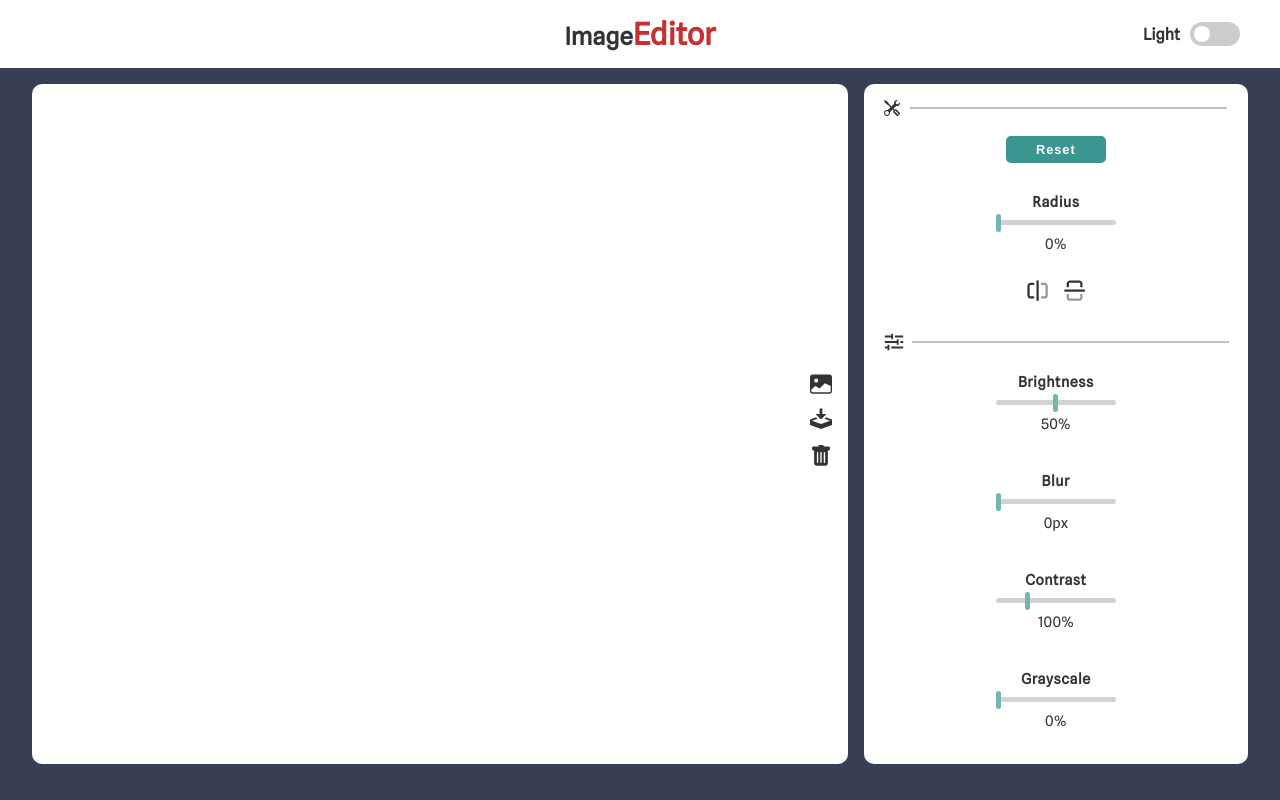
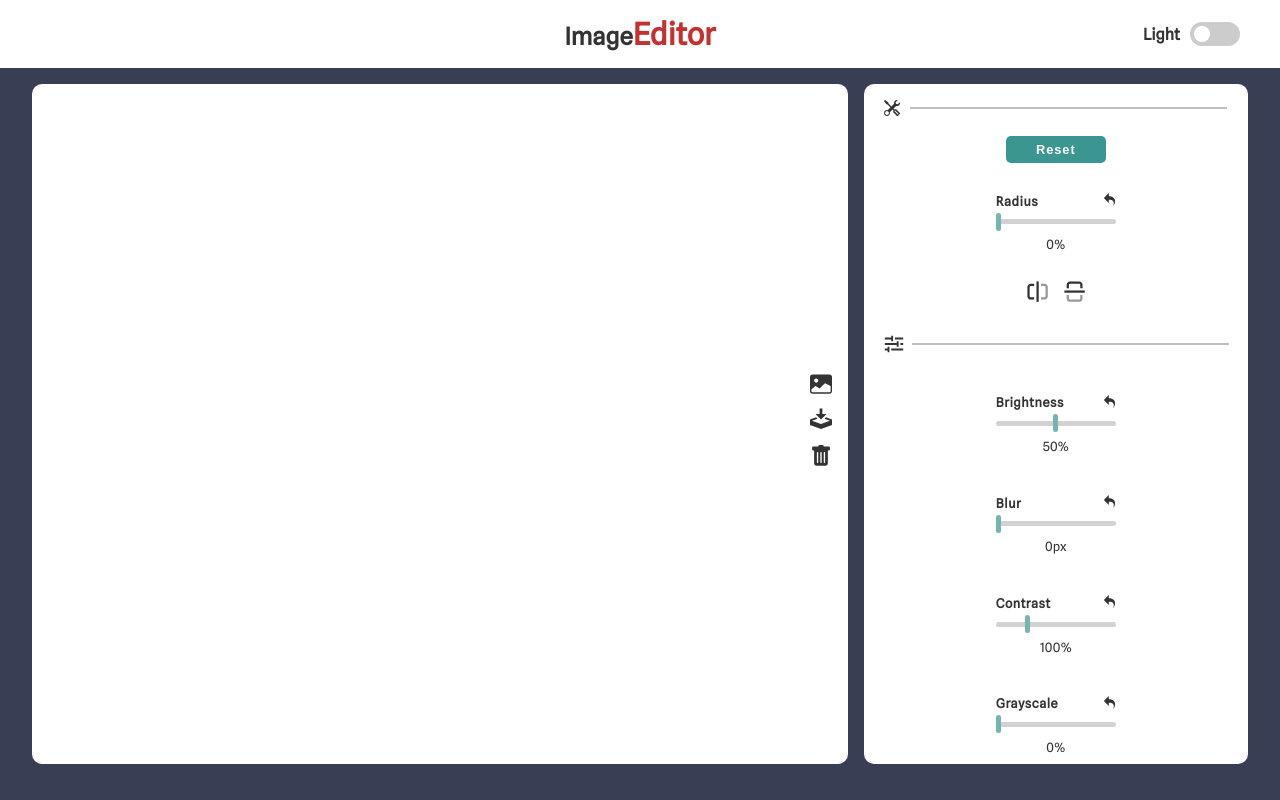
Before and after one commit to sajadgnf/image-editor, a React (Create React App) app: page / in a window 1280 px wide. Built offline with nearby package versions, Linux system fonts and the light colour scheme.

Commit message:
add undo button and download button

```diff
--- a/package.json
+++ b/package.json
@@ -6,6 +6,7 @@
     "@testing-library/jest-dom": "^5.16.2",
     "@testing-library/react": "^12.1.2",
     "@testing-library/user-event": "^13.5.0",
+    "dom-to-image": "^2.6.0",
     "node-sass": "^7.0.1",
     "react": "^17.0.2",
     "react-dom": "^17.0.2",
--- a/src/components/Editor.js
+++ b/src/components/Editor.js
@@ -14,7 +14,7 @@ import { CgEditFlipH, CgEditFlipV } from "react-icons/cg"
 
 const Editor = ({ dark }) => {
 
-    const { state, dispatch } = useContext(editorContext)
+    const { state, dispatch, initialState } = useContext(editorContext)
 
     const [range, setRange] = useState({
         radius: 0,
@@ -31,16 +31,37 @@ const Editor = ({ dark }) => {
         sepia: 0
     })
 
+    // get the inputs changes
+    const rangeHandler = event => {
 
-    const RangeHandler = event => {
         setRange({
             ...range,
             [event.target.name]: event.target.value
         })
 
-        dispatch({ type: event.target.name.toUpperCase(), payload: (event.target.value) })
+        dispatch({
+            type: event.target.name.toUpperCase(),
+            payload: event.target.value
+        })
     }
 
+    // undo the change for each input
+    const undoHandler = event => {
+        event.preventDefault()
+        const name = event.currentTarget.parentNode.nextElementSibling.name
+
+        setRange({
+            ...range,
+            [name]: initialState[name]
+        })
+
+        dispatch({
+            type: name.toUpperCase(),
+            payload: initialState[name]
+        })
+    }
+
+    // image change scale handle
     const scaleHandler = event => {
 
         const button = event.currentTarget.dataset.name
@@ -54,6 +75,7 @@ const Editor = ({ dark }) => {
 
     }
 
+    // render page after restart
     useEffect(() => {
         if (state.reset) {
             setRange({ ...state })
@@ -79,6 +101,8 @@ const Editor = ({ dark }) => {
 
             {/* radius */}
             <div>
+
+                {/* top line */}
                 <div className={styles.toolsIcon}>
                     <BsTools />
                     <span className={styles.line}></span>
@@ -88,19 +112,25 @@ const Editor = ({ dark }) => {
                     <button onClick={() => dispatch({ type: "RESET" })}>Reset</button>
                 </div>
 
+                {/* radius input */}
                 <div className={styles.radiusContainer}>
                     <form className={styles.rangeForm}>
+                        <div className={styles.rangeContent}>
                             <label htmlFor="">Radius</label>
+                            <button className={styles.undo} onClick={event => undoHandler(event)}><ImUndo2 /></button>
+                        </div>
+
                         <input
                             name="radius"
                             value={radius}
                             max='50'
                             type="range"
-                            onChange={event => RangeHandler(event)}
+                            onChange={event => rangeHandler(event)}
                             className={styles.range}
                         />
                         <span>{radius}%</span>
                     </form>
+
                     <div className={styles.flipButtons}>
                         <button
                             data-name='scaleX'
@@ -118,156 +148,177 @@ const Editor = ({ dark }) => {
 
             {/* setting */}
             <div className={styles.settingContainer}>
+
+                {/* top line */}
                 <div className={styles.settingIcon}>
                     <BiSlider />
                     <span className={styles.line}></span>
                 </div>
 
+                {/* range inputs */}
                 <div className={styles.toolsContainer}>
                     <form className={styles.rangeForm}>
+                        <div className={styles.rangeContent}>
                             <label htmlFor="">Brightness</label>
+                            <button onClick={event => undoHandler(event)}><ImUndo2 /></button>
+                        </div>
+
                         <input
                             name="brightness"
                             value={brightness}
                             type="range"
-                            onChange={event => RangeHandler(event)}
+                            onChange={event => rangeHandler(event)}
                             className={styles.range}
                         />
                         <span>{brightness}%</span>
-                        <div className={styles.flipButtons}>
-                        </div>
                     </form>
                 </div>
 
                 <div className={styles.toolsContainer}>
                     <form className={styles.rangeForm}>
+                        <div className={styles.rangeContent}>
                             <label htmlFor="">Blur</label>
+                            <button onClick={event => undoHandler(event)}><ImUndo2 /></button>
+                        </div>
+
                         <input
                             name='blur'
                             value={blur}
                             max='10'
                             type="range"
-                            onChange={event => RangeHandler(event)}
+                            onChange={event => rangeHandler(event)}
                             className={styles.range}
                         />
                         <span>{blur}px</span>
-                        <div className={styles.flipButtons}>
-                        </div>
                     </form>
                 </div>
 
                 <div className={styles.toolsContainer}>
                     <form className={styles.rangeForm}>
+                        <div className={styles.rangeContent}>
                             <label htmlFor="">Contrast</label>
+                            <button onClick={event => undoHandler(event)}><ImUndo2 /></button>
+                        </div>
+
                         <input
                             name="contrast"
                             value={contrast}
                             max="400"
                             type="range"
-                            onChange={event => RangeHandler(event)}
+                            onChange={event => rangeHandler(event)}
                             className={styles.range}
                         />
                         <span>{contrast}%</span>
-                        <div className={styles.flipButtons}>
-                        </div>
                     </form>
                 </div>
 
                 <div className={styles.toolsContainer}>
                     <form className={styles.rangeForm}>
+                        <div className={styles.rangeContent}>
                             <label htmlFor="">Grayscale</label>
+                            <button onClick={event => undoHandler(event)}><ImUndo2 /></button>
+                        </div>
+
                         <input
                             name="grayscale"
                             value={grayscale}
                             type="range"
-                            onChange={event => RangeHandler(event)}
+                            onChange={event => rangeHandler(event)}
                             className={styles.range}
                         />
                         <span>{grayscale}%</span>
-                        <div className={styles.flipButtons}>
-                        </div>
                     </form>
                 </div>
 
                 <div className={styles.toolsContainer}>
                     <form className={styles.rangeForm}>
+                        <div className={styles.rangeContent}>
                             <label htmlFor="">Hue</label>
+                            <button onClick={event => undoHandler(event)}><ImUndo2 /></button>
+                        </div>
+
                         <input
                             name="hue"
                             value={hue}
                             max="400"
                             type="range"
-                            onChange={event => RangeHandler(event)}
+                            onChange={event => rangeHandler(event)}
                             className={styles.range}
                         />
                         <span className={styles.degree}>{hue} deg</span>
-                        <div className={styles.flipButtons}>
-                        </div>
                     </form>
                 </div>
 
                 <div className={styles.toolsContainer}>
                     <form className={styles.rangeForm}>
+                        <div className={styles.rangeContent}>
                             <label htmlFor="">Invert</label>
+                            <button onClick={event => undoHandler(event)}><ImUndo2 /></button>
+                        </div>
+
                         <input
                             name="invert"
                             value={invert}
                             type="range"
-                            onChange={event => RangeHandler(event)}
+                            onChange={event => rangeHandler(event)}
                             className={styles.range}
                         />
                         <span>{invert}%</span>
-                        <div className={styles.flipButtons}>
-                        </div>
                     </form>
                 </div>
 
                 <div className={styles.toolsContainer}>
                     <form className={styles.rangeForm}>
+                        <div className={styles.rangeContent}>
                             <label htmlFor="">Opacity</label>
+                            <button onClick={event => undoHandler(event)}><ImUndo2 /></button>
+                        </div>
+
                         <input
                             name="opacity"
                             value={opacity}
                             type="range"
-                            onChange={event => RangeHandler(event)}
+                            onChange={event => rangeHandler(event)}
                             className={styles.range}
                         />
                         <span>{opacity}%</span>
-                        <div className={styles.flipButtons}>
-                        </div>
                     </form>
                 </div>
 
                 <div className={styles.toolsContainer}>
                     <form className={styles.rangeForm}>
+                        <div className={styles.rangeContent}>
                             <label htmlFor="">Saturation</label>
+                            <button onClick={event => undoHandler(event)}><ImUndo2 /></button>
+                        </div>
+
                         <input
                             name="saturation"
                             value={saturation}
                             max="300"
                             type="range"
-                            onChange={event => RangeHandler(event)}
+                            onChange={event => rangeHandler(event)}
                             className={styles.range}
                         />
                         <span>{saturation}%</span>
-                        <div className={styles.flipButtons}>
-                        </div>
                     </form>
                 </div>
 
                 <div className={styles.toolsContainer}>
                     <form className={styles.rangeForm}>
+                        <div className={styles.rangeContent}>
                             <label htmlFor="">Sepia</label>
+                            <button onClick={event => undoHandler(event)}><ImUndo2 /></button>
+                        </div>
+
                         <input
                             name="sepia"
                             value={sepia}
                             type="range"
-                            onChange={event => RangeHandler(event)}
+                            onChange={event => rangeHandler(event)}
                             className={styles.range}
                         />
                         <span>{sepia}%</span>
-                        <div className={styles.flipButtons}>
-                        </div>
                     </form>
                 </div>
             </div>
--- a/src/components/Editor.module.scss
+++ b/src/components/Editor.module.scss
@@ -35,16 +35,16 @@
     }
 }
 
-.settingIcon{
+.settingIcon {
     font-size: 22px;
 }
 
-.resetButton{
+.resetButton {
     @include flexStyle;
     margin: 30px 0;
     scroll-snap-align: center;
 
-button{
+    button {
         @include btnStyle;
         background-color: rgb(59, 150, 145);
         color: #fff;
@@ -70,23 +70,30 @@ button{
     margin: 50px 20px;
 }
 
-.radiusContainer{
+.radiusContainer {
     flex-direction: column;
 }
 
 .rangeForm {
-    position: relative;
+    text-align: center;
+
+    .rangeContent {
+        @include flexStyle;
+        justify-content: space-between;
 
         label {
             font-weight: bold;
             font-size: 0.8rem;
-        letter-spacing: .5px;
+            letter-spacing: 0.5px;
         }
+
+        button {
+            @include btnStyle;
+        }
+    }
+
     span {
         font-size: 0.8rem;
-        position: absolute;
-        top: 3px;
-        left: 100px;
     }
     .degree {
         left: 88px;
@@ -136,7 +143,6 @@ button{
     font-size: 1.3rem;
 }
 
-
 @media (min-width: 720px) {
     .editorContainer {
         grid-column: span 1;
@@ -149,7 +155,7 @@ button{
     }
 
     .toolsContainer {
-        margin: 0 40px;
+        margin: 40px;
     }
 
     .toolsIcon,
@@ -157,29 +163,18 @@ button{
         display: flex;
     }
 
-    .resetButton{
+    .resetButton {
         margin-top: 0;
 
         button {
             padding: 6px 20px;
             width: 100px;
-            font-size: .8rem;
+            font-size: 0.8rem;
         }
     }
 
     .settingContainer {
         display: block;
-    }
-
-    .rangeForm {
-        @include flexStyle;
-        flex-direction: column;
-
-        label,
-        span {
-            font-size: 0.9rem;
-            position: static;
-        }
     }
 
     .flipButtons {
--- a/src/components/ImageDisplay.js
+++ b/src/components/ImageDisplay.js
@@ -1,4 +1,5 @@
 import React, { useContext, useRef, useState } from 'react';
+import domtoimage from "dom-to-image"
 
 // styles
 import styles from "./ImageDisplay.module.scss"
@@ -12,7 +13,7 @@ import { editorContext } from '../context/EditorContextProvider';
 
 const ImageDisplay = ({ dark }) => {
 
-    const { state, dispatch } = useContext(editorContext)
+    const { state } = useContext(editorContext)
     const [uploadedImage, setUploadedImage] = useState(null)
     const btnRef = useRef()
     const imageRef = useRef()
@@ -29,15 +30,25 @@ const ImageDisplay = ({ dark }) => {
         btnRef.current.value = ""
     }
 
-
-    // style image
-    const { radius, brightness, blur, contrast, grayscale, hue, invert, opacity, saturation, sepia, scaleX, scaleY } = state
+    // add changes to image
+    const { radius,
+        brightness,
+        blur,
+        contrast,
+        grayscale,
+        hue,
+        invert,
+        opacity,
+        saturation,
+        sepia,
+        scaleX,
+        scaleY
+    } = state
 
     if (imageRef.current) {
         imageRef.current.style.borderRadius = `${radius}%`
 
-        imageRef.current.style.transform = `scale(${scaleY}) scaleX(${scaleX})`
-        // imageRef.current.style.transform = ``
+        imageRef.current.style.transform = `scaleY(${scaleY}) scaleX(${scaleX})`
 
         imageRef.current.style.filter = `
         brightness(${brightness * 2}%)
@@ -52,6 +63,18 @@ const ImageDisplay = ({ dark }) => {
         `
     }
 
+    const downloadHandler = () => {
+        domtoimage.toPng(imageRef.current)
+            .then(dataUrl => {
+                let link = document.createElement('a');
+                link.setAttribute('crossorigin', "anonymous")
+                link.download = 'my-image.png';
+                link.href = dataUrl;
+                link.click();
+                document.styleSheets["https://fonts.googleapis.com/css2?family=Spline+Sans&display=swap" ].cssRules
+            });
+    }
+
     return (
         <div className={`${styles.imageDisplay} ${dark ? styles.darkImageDisplay : ''}`}>
             <div className={styles.imageContainer}>
@@ -60,12 +83,13 @@ const ImageDisplay = ({ dark }) => {
                     <img ref={imageRef} className={styles.image} src={uploadedImage} alt="image" />
                 }
             </div>
+
             <div className={`${styles.icons} ${dark ? styles.darkIcons : ''}`}>
                 <label className={styles.uploadIcon} htmlFor="image_input">
                     <BsImageFill />
                     <input ref={btnRef} className={styles.imageInput} type="file" id='image_input' accept='image/png, iage/jpg' onChange={event => imageHandler(event)} />
                 </label>
-                <ImDownload />
+                <ImDownload onClick={downloadHandler} />
                 <BsFillTrashFill onClick={removeHandler} />
             </div>
         </div>
--- a/src/context/EditorContextProvider.js
+++ b/src/context/EditorContextProvider.js
@@ -119,7 +119,7 @@ const EditorContextProvider = ({ children }) => {
     const [state, dispatch] = useReducer(reducer, initialState)
 
     return (
-        <editorContext.Provider value={{ state, dispatch }}>
+        <editorContext.Provider value={{ state, dispatch, initialState }}>
             {children}
         </ editorContext.Provider>
     )
```
Also changed, not shown: 1 other file (tests, documents, lock files or other folders). Lines whose indentation alone changed are shown as unchanged.
